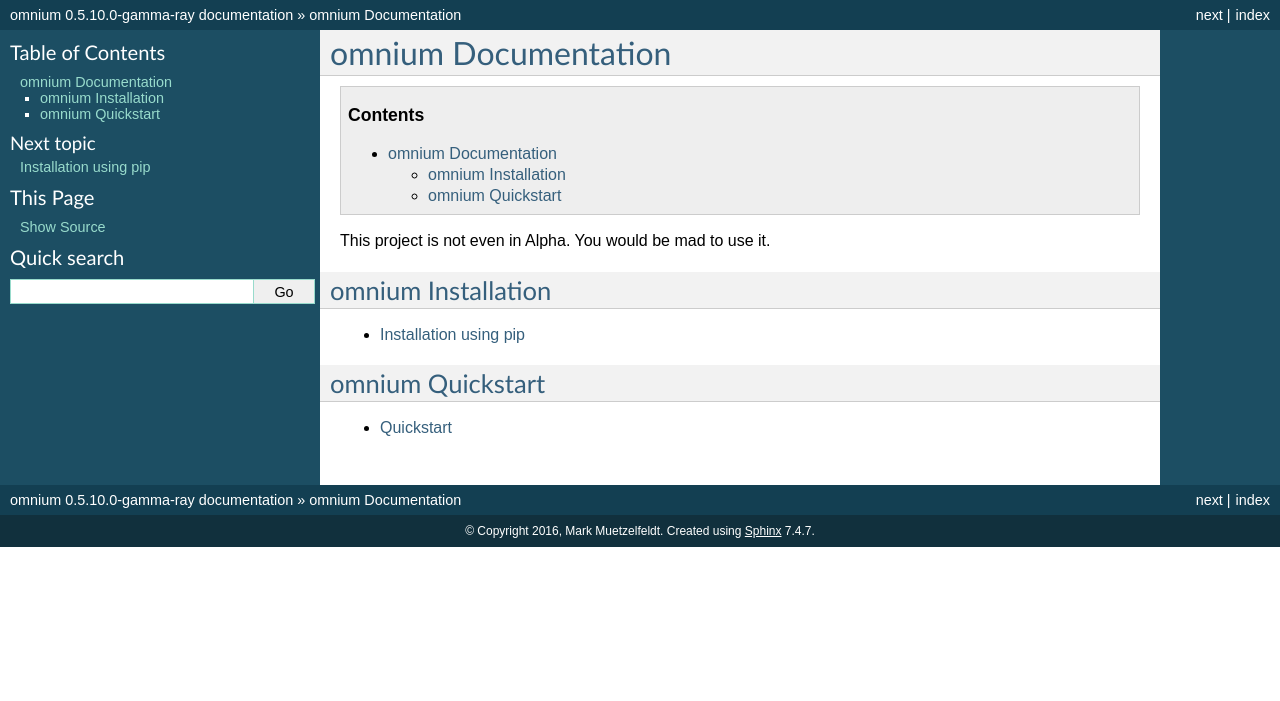
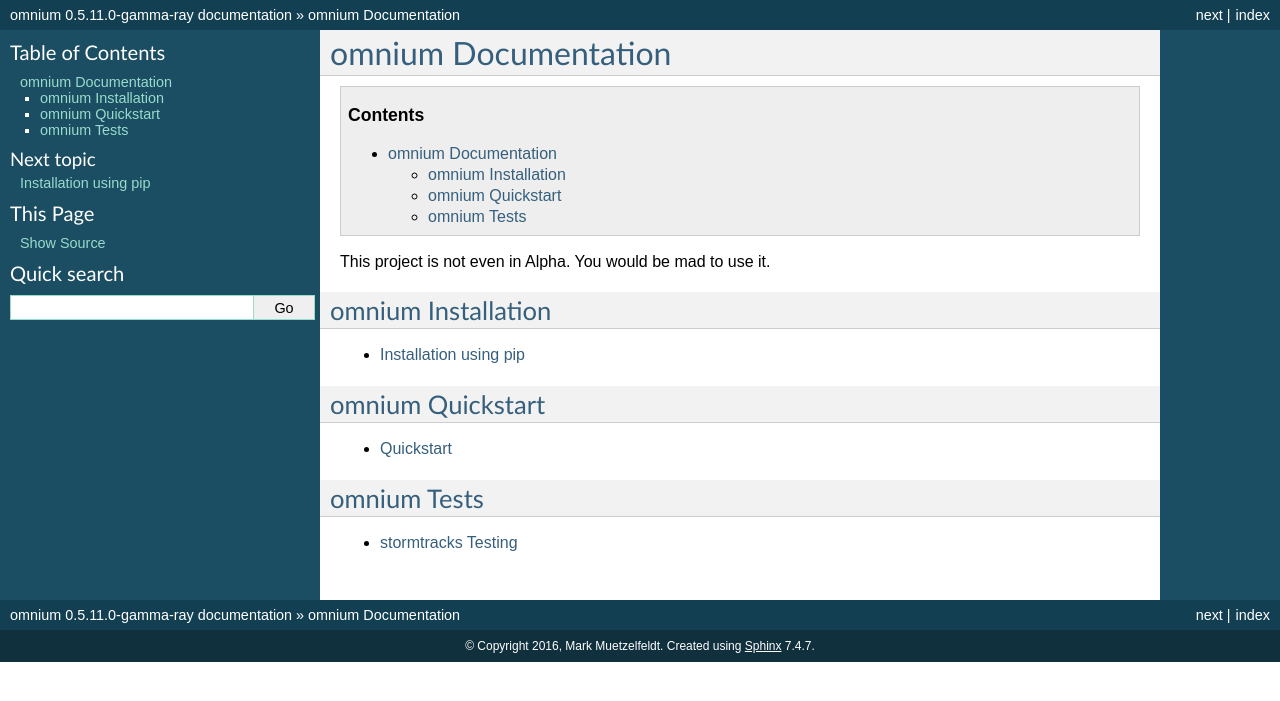
Before and after one commit to markmuetz/omnium, a Sphinx documentation site: the page built from docs/index.rst, in a window 1280 px wide. Shown: the top 701 px of the page. Built offline with Sphinx 7.4.7, drawn with Linux system fonts in a browser that asks for light colours.

Commit message:
Add conda requirements files for setting up testing env.
Testing happens in new conda env: `omnium_testing`. This is filled with all the reqs it needs, plus
has a link to the current omnium dir to test against the latest version.  Testing now good enough
for the time being. Close #10.

```diff
--- a/docs/index.rst
+++ b/docs/index.rst
@@ -26,3 +26,11 @@
    :maxdepth: 3
 
    quickstart
+
+omnium Tests
+============
+
+.. toctree::
+   :maxdepth: 2
+
+   tests
--- /dev/null
+++ b/docs/tests.rst
@@ -0,0 +1,5 @@
+===================
+stormtracks Testing
+===================
+
+.. include:: ../tests/readme.rst
--- a/omnium/version.py
+++ b/omnium/version.py
@@ -1,4 +1,4 @@
-VERSION = (0, 5, 10, 0, 'gamma-ray')
+VERSION = (0, 5, 11, 0, 'gamma-ray')
 
 
 def get_version(form='short'):
```
Also changed, not shown: 5 other files.
